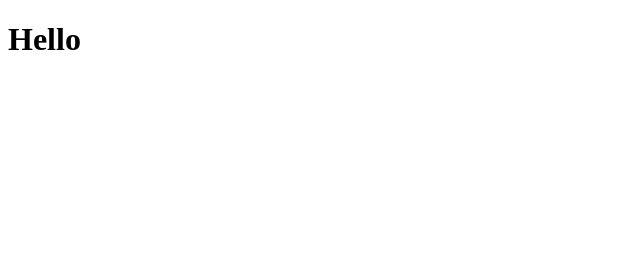
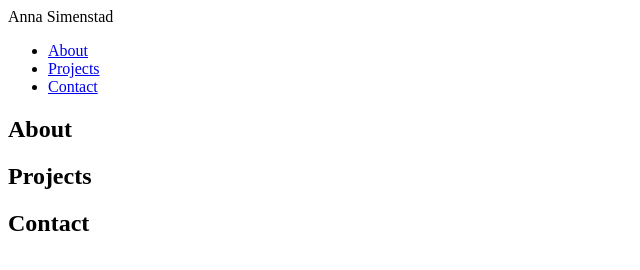
Before and after one commit to asimenstad/asimenstad.github.io, a plain HTML site: page index.html in a window 1280 px wide. Shown: the whole page, without its empty margins (0-640 px from the left). Drawn offline with Linux system fonts and the light colour scheme.

Commit message:
Update index.html

```diff
--- a/index.html
+++ b/index.html
@@ -7,6 +7,21 @@
     <title>Portfolio | Anna Simenstad</title>
   </head>
   <body>
-    <h1>Hello</h1>
+    <header>
+      <div class="logo">Anna Simenstad</div>
+      <nav>
+        <ul>
+          <li><a href="#">About</a></li>
+          <li><a href="#">Projects</a></li>
+          <li><a href="#">Contact</a></li>
+        </ul>
+      </nav>
+    </header>
+    <main>
+      <section class="about-container"><h1>About</h1></section>
+      <section class="projects-container"><h2>Projects</h2></section>
+      <section class="contact-container"><h2>Contact</h2></section>
+    </main>
+    <footer></footer>
   </body>
 </html>
```
